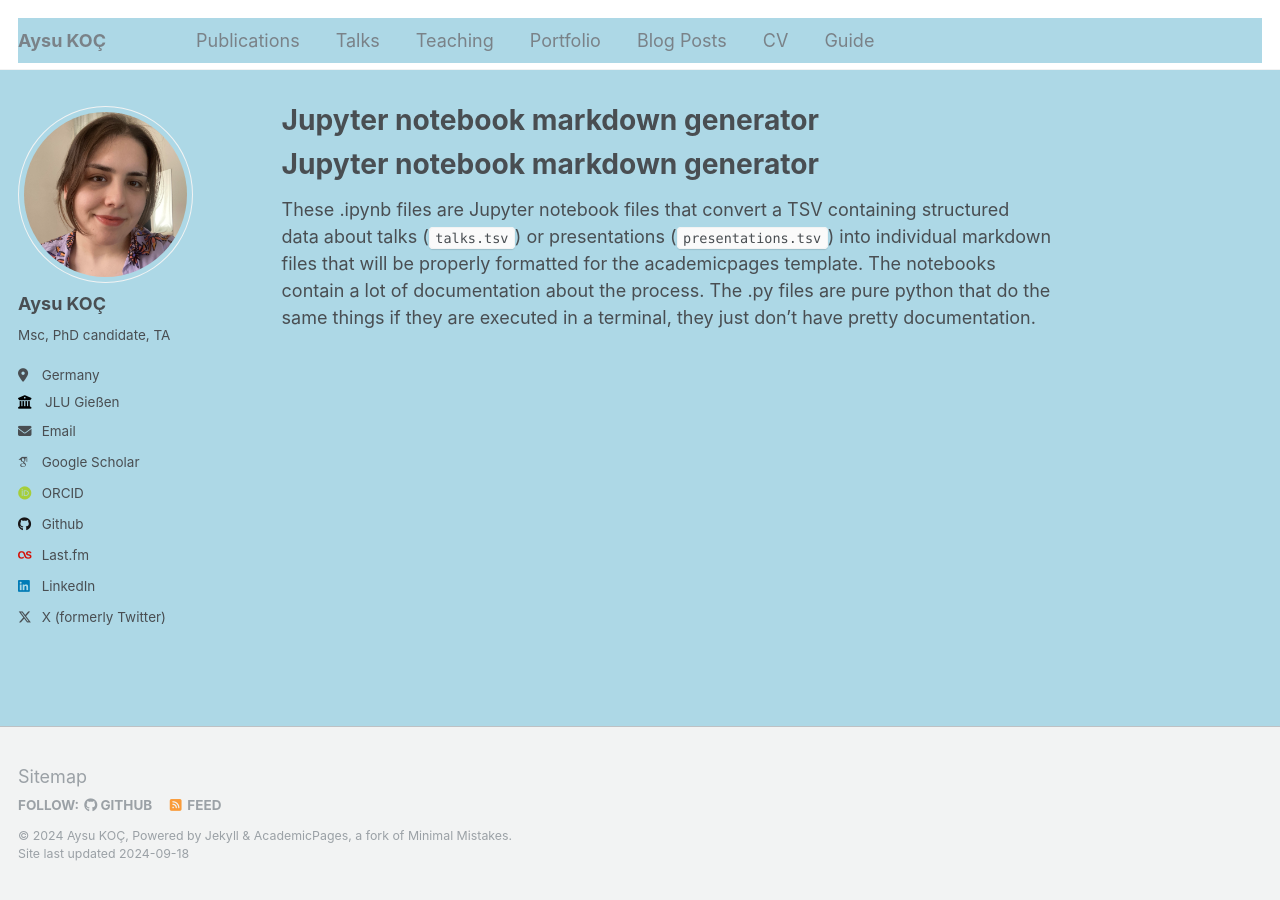
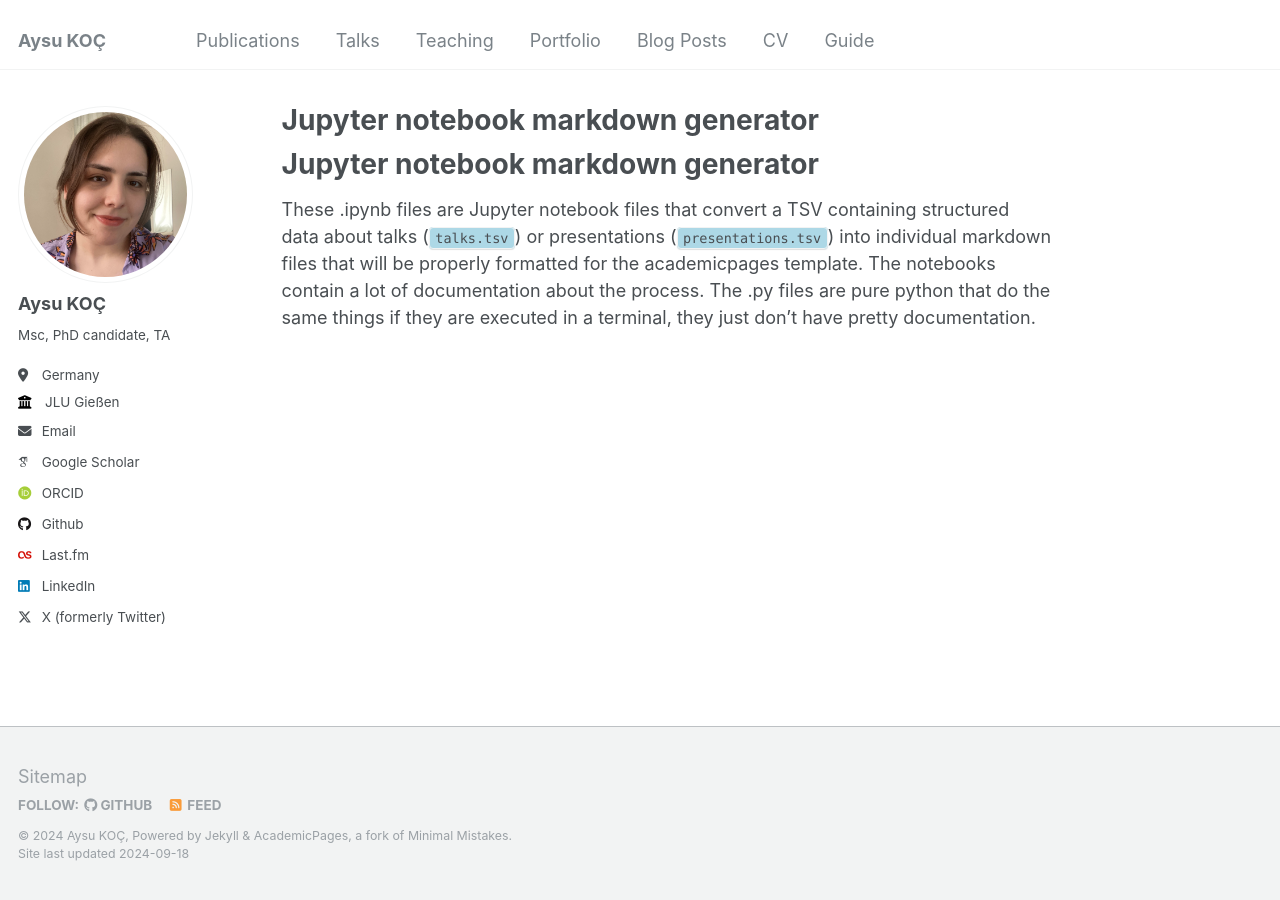
Before and after one commit to aysukoc/aysukoc.github.io, a Jekyll site: the page built from markdown_generator/readme.md, in a window 1280 px wide. Built offline with Jekyll 4.4.1, drawn with Linux system fonts in a browser that asks for light colours; some web fonts are replaced; our own code applies the rules of GitHub Pages for plain Markdown files.

Commit message:
Update _variables.scss

```diff
--- a/_sass/_variables.scss
+++ b/_sass/_variables.scss
@@ -61,9 +61,9 @@ $darker-gray                : mix(#000, $gray, 60%);
 $light-gray                 : mix(#fff, $gray, 50%);
 $lighter-gray               : mix(#fff, $gray, 90%);
 
-$body-color                 : #ADD8E6;
-$background-color           : #ADD8E6;
-$code-background-color      : #fafafa;
+$body-color                 : #fff;
+$background-color           : #fff;
+$code-background-color      : #ADD8E6;
 $code-background-color-dark : $light-gray;
 $text-color                 : $dark-gray;
 $border-color               : $lighter-gray;
```
